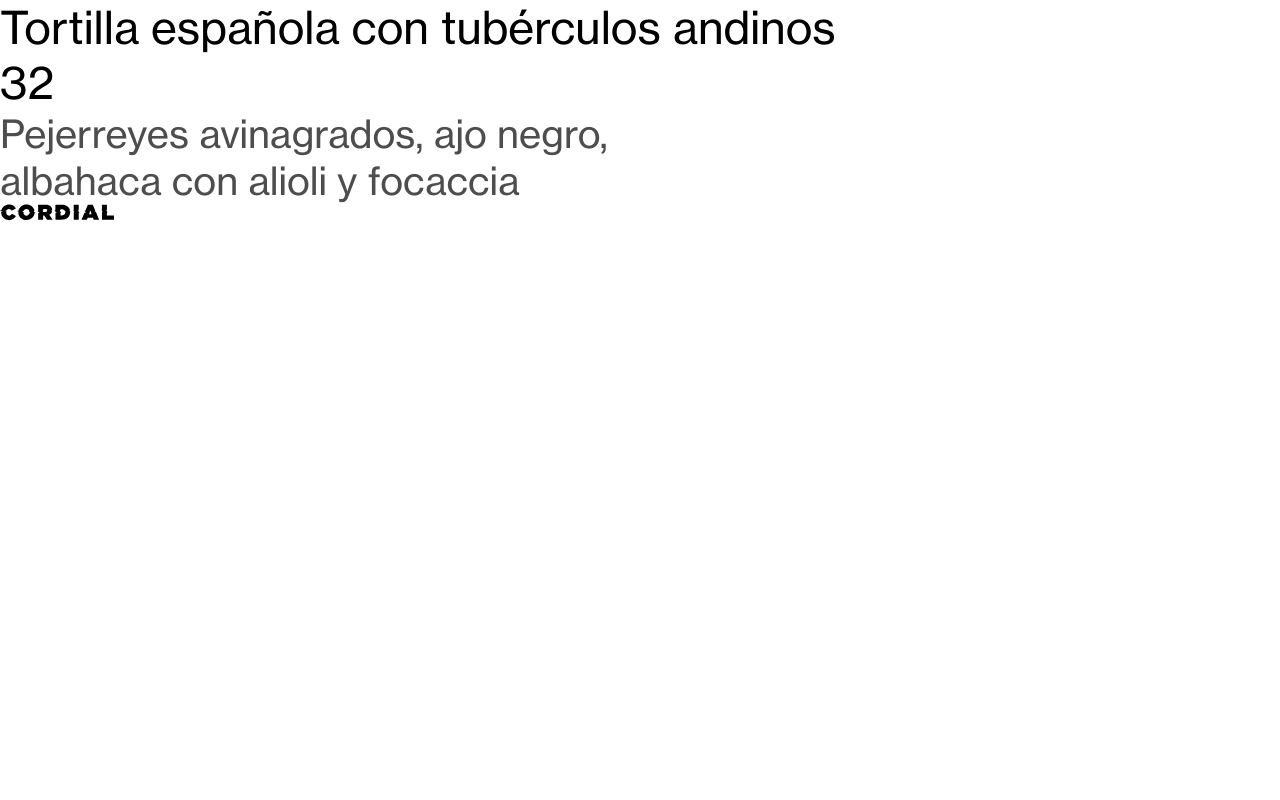
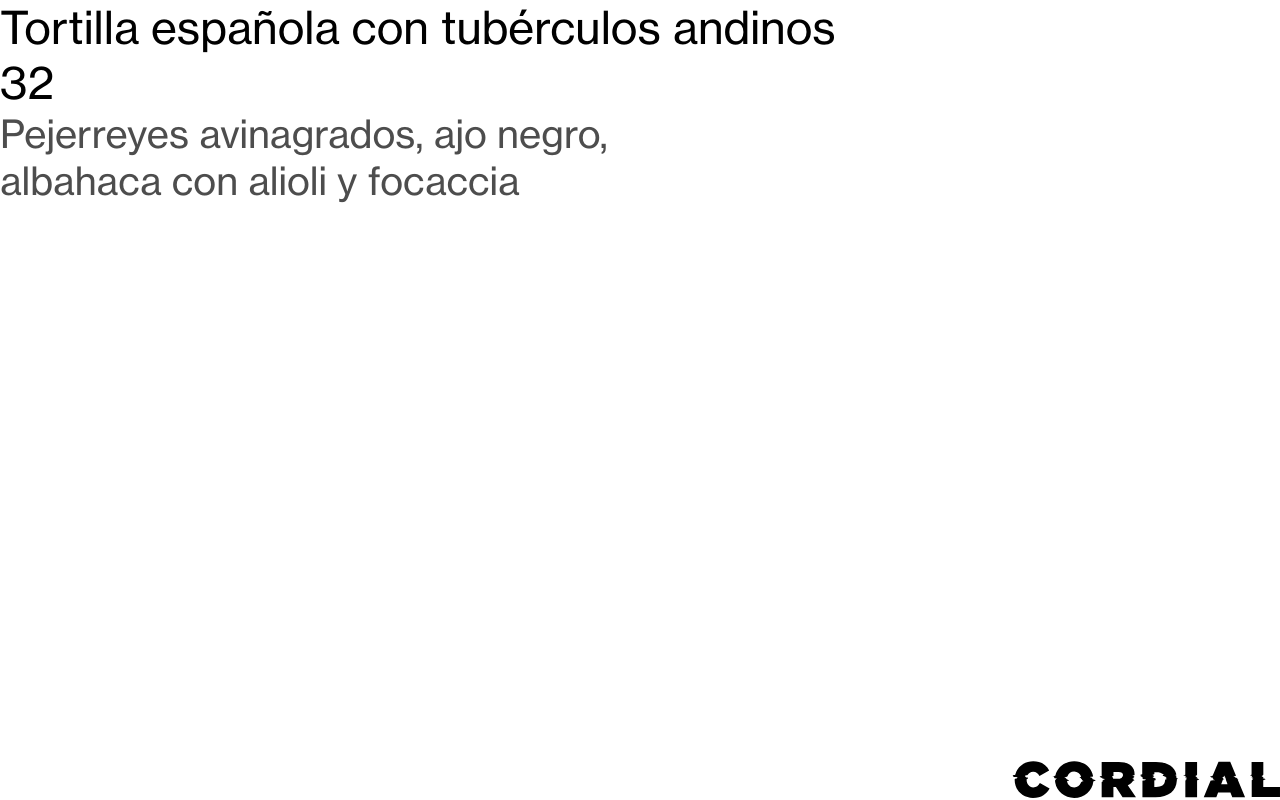
Before and after one commit to elpeaton/cordial_carta, a plain HTML site: page index.html in a window 1280 px wide. Drawn offline with Linux system fonts and the light colour scheme.

Commit message:
position footer logo

```diff
--- a/index.html
+++ b/index.html
@@ -8,17 +8,23 @@
     <title>CORDIAL</title>
   </head>
   <body>
+    <div class="carta">
       <main>
-      <div>
-        <p class="main__item-name">Tortilla española con tubérculos andinos</p>
+        <div class="main__item">
+          <div class="main__item-title">
+            <p class="main__item-name">
+              Tortilla española con tubérculos andinos
+            </p>
             <p class="main__item-price">32</p>
           </div>
           <p class="main__item-description">
             Pejerreyes avinagrados, ajo negro, albahaca con alioli y focaccia
           </p>
+        </div>
       </main>
       <footer>
         <img src="assets/imgs/LogoCordial.svg" alt="CORDIAL" />
       </footer>
+    </div>
   </body>
 </html>
--- a/styles.css
+++ b/styles.css
@@ -12,6 +12,20 @@ html {
   font-family: "Neue Haas Grotesk Text", "sans-serif";
 }
 
+html,
+body {
+  height: 100%;
+}
+
+img,
+picture,
+video,
+canvas,
+svg {
+  display: block;
+  max-width: 100%;
+}
+
 @font-face {
   font-family: "Neue Haas Grotesk Text";
   src: url("assets/fonts/NHaasGroteskTXPro-55Rg.otf");
@@ -20,8 +34,16 @@ html {
   font-weight: 400, normal;
 }
 
+.carta {
+  min-width: 320px;
+  display: flex;
+  flex-direction: column;
+  justify-content: space-between;
+  height: 100vh;
+}
+
 main {
-  min-width: 320px;
+  height: 95%;
 }
 
 .main__item-name {
@@ -40,3 +62,13 @@ main {
   font-weight: 400;
   font-size: 3.5vw;
 }
+
+footer {
+  display: flex;
+  flex-direction: row;
+  justify-content: flex-end;
+  height: 5%;
+}
+
+.footer__logo {
+}
```
Lines whose indentation alone changed are shown as unchanged.
